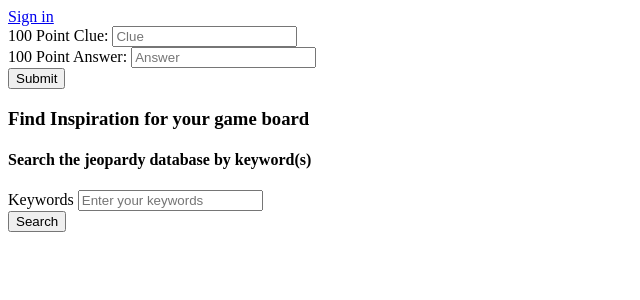
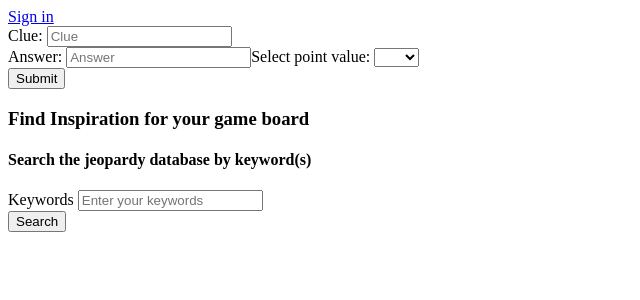
Before and after one commit to teamupcube/jeopardy_for_teachers_app, a Vue app in the folder app/: page /make-game/1/categories/1 in a window 1280 px wide. Shown: the top 300 px of the page, without its empty margins (0-640 px from the left). Built offline with nearby package versions, Linux system fonts and the light colour scheme.

Commit message:
added to methods and template of MakeClues

```diff
--- a/app/src/components/GameSetup.vue
+++ b/app/src/components/GameSetup.vue
@@ -44,7 +44,7 @@
     getGame()
       .then(games => {
         this.game = game
-      })
+      });
   }
 };
 </script>
--- a/app/src/components/MakeClues.vue
+++ b/app/src/components/MakeClues.vue
@@ -1,22 +1,44 @@
 <template>
   <div>
+    <div v-if="previousClue">
+      <p>Your previous clue, answer, and point value were saved as:</p>
+      <ul>
+        <li>Clue: {{ previousClue.clue }}</li>
+        <li>Answer: {{ previousClue.answer }}</li>
+        <li>Value: {{ previousClue.value }}</li>
+      </ul>
+    </div>
 
     <form @submit.prevent="handleSubmitClues" v-if="category">
-      <div>100 Point Clue:
+      <div>Clue:
         <input
         type="text"
-        name="clue100"
+        name="clue"
         placeholder="Clue"
-        v-model="clue100"
+        value=100
+        v-model="clue"
         required>
       </div>
-      <div>100 Point Answer:
+      <div>Answer:
         <input
         type="text"
-        name="answer100"
+        name="answer"
         placeholder="Answer"
-        v-model="answer100"
+        v-model="answer"
         required>
+      <label>Select point value:
+        <select
+        name="value"
+        placeholder="Please choose a point value"
+        v-model="value"
+        required>
+        <option value="100">100</option>
+        <option value="200">200</option>
+        <option value="300">300</option>
+        <option value="400">400</option>
+        <option value="500">500</option>
+      </select>
+      </label>
       </div>
       <button>Submit</button>
     </form>
@@ -28,13 +50,14 @@
 
 <script>
 import Search from './Search.vue';
-import { getData } from '../services/api';
+import { getData, addClue } from '../services/api';
 
 export default {
   data() {
     return {
-      clues: null,
+      clue: null,
       keywords: '',
+      clueNumber: 0
     };
   },
   created() {
@@ -56,21 +79,26 @@
         });
     },
     handleSubmitClues() {
-      // console.log('make category route', this.$route.params.id);
-      // this.board = this.$route.params.id;
-      // return addCategory(this.category, this.board)
-      //   .then(saved => {
-      //     console.log('saved', saved);
-      //     this.category = saved;
-      //     this.$router.push(`/make-game/${this.category.boardId}/categories/${this.category.id}`);
-      //   });
+      console.log('make category route', this.$route.params.boardId);
+      this.clueNumber++;
+      this.board = this.$route.params.boardId;
+      this.category = this.$route.params.categoryId;
+      return addClue(this.clue, this.answer, this.value, this.category)
+        .then(saved => {
+          console.log('saved', saved);
+          this.previousClue = saved;
+          if(this.clueNumber < 6) {
+            this.$router.push(`/make-game/${this.board}/categories/${this.category}`);
+          }
+        });
+
     },
-    handleAdd(historicClue) {
-      return addHistoricClue(historicClue)
-        .then(saved => {
+    // handleAdd(historicClue) {
+    //   return addHistoricClue(historicClue)
+    //     .then(saved => {
 
-        });
-    }
+    //     });
+    // }
 
   }
 };
```
